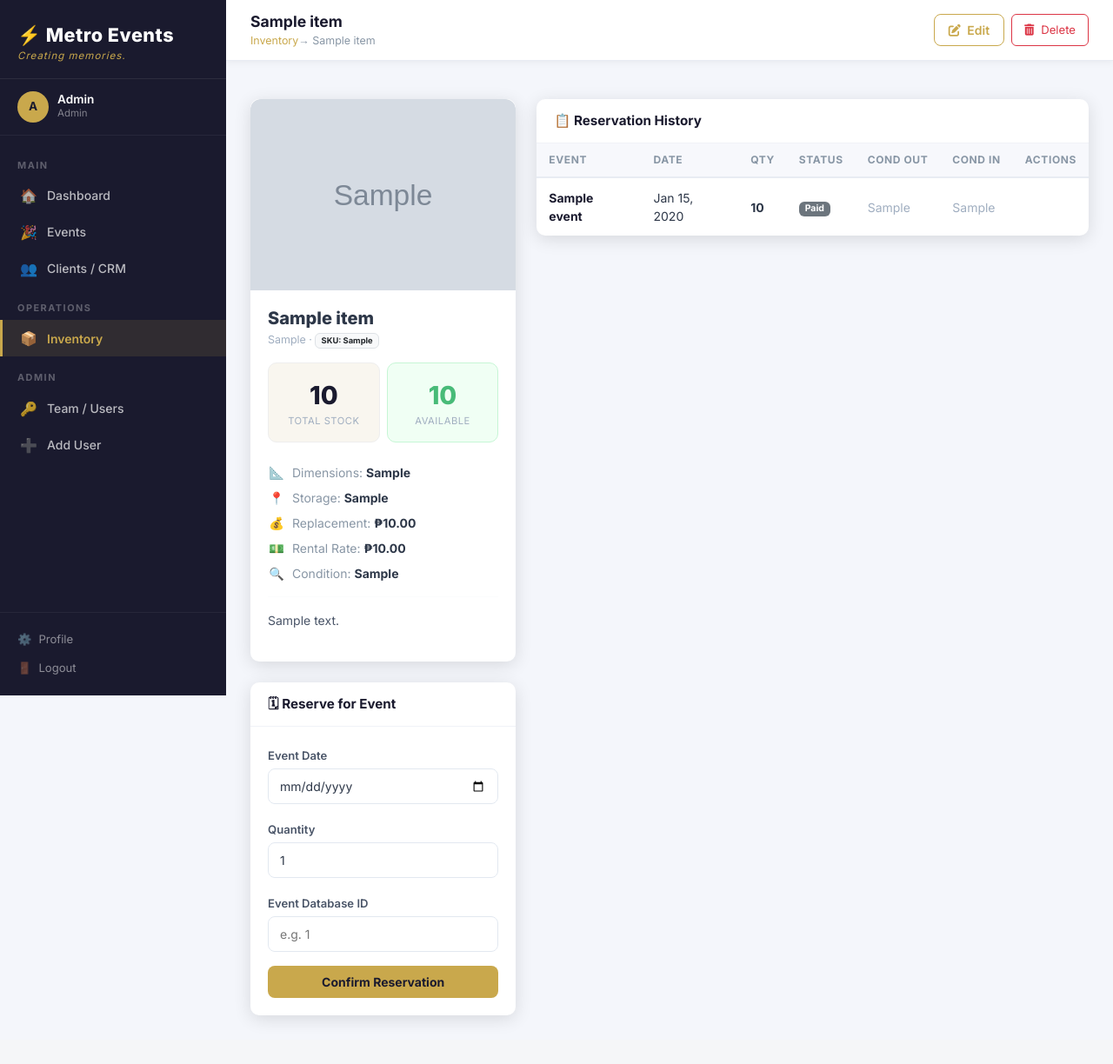
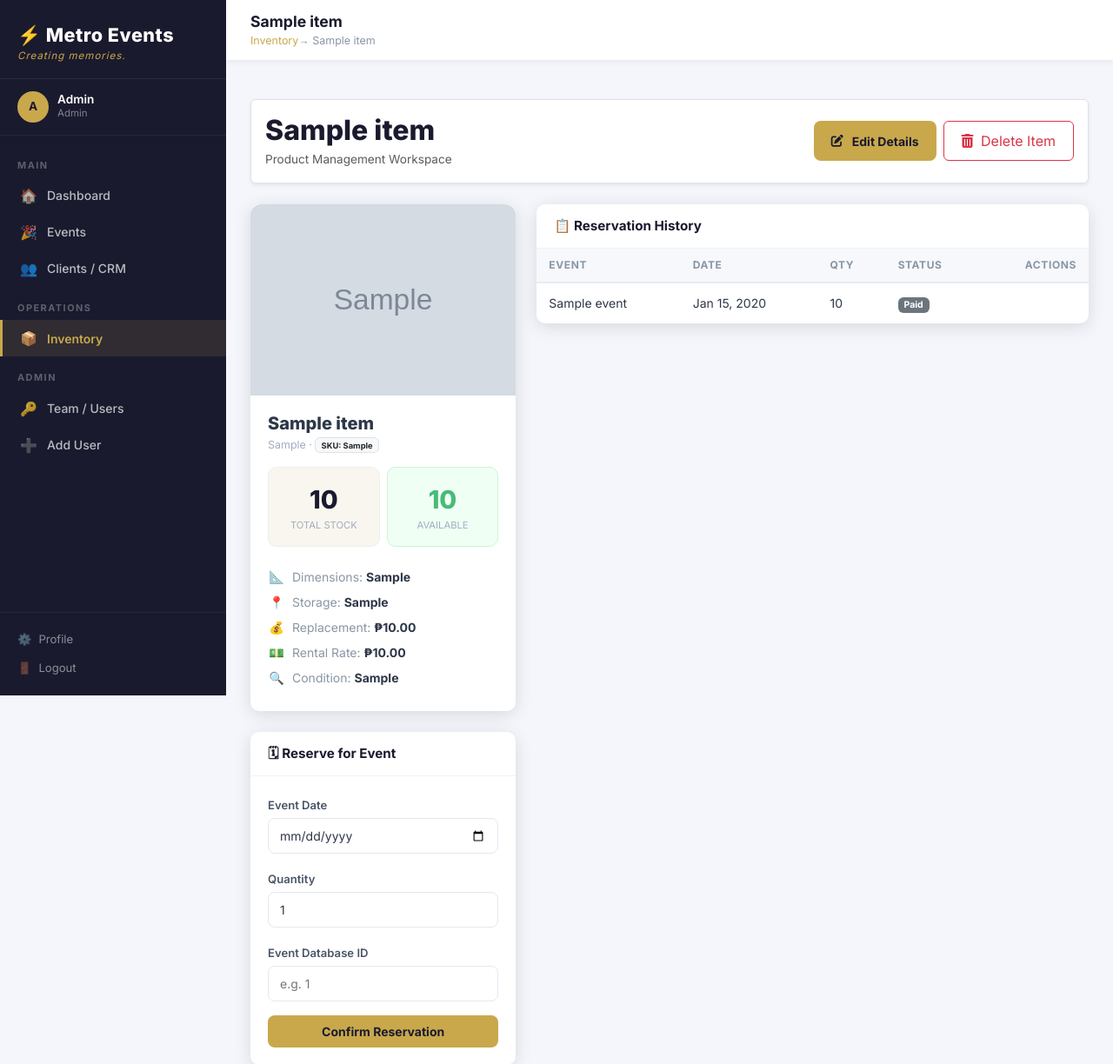
Before and after one commit to meisems/metroevents, a Flask app: page /inventory/1 in a window 1280 px wide. Shown: the top 1224 px of the page at 87% size. Before the commit the page ends 1175 px from the top, so only its background shows below. Run offline with Flask 3, Linux system fonts and the light colour scheme; a user stored in the database is signed in; tables that the repository leaves empty hold one stand-in row (values such as "Sample post"); grey boxes marked "Sample" are stand-in pictures.

Commit message:
Update detail.html

```diff
--- a/templates/inventory/detail.html
+++ b/templates/inventory/detail.html
@@ -8,23 +8,31 @@
   <a href="{{ url_for('inventory.list_items') }}">Inventory</a> → {{ item.name }}
 {% endblock %}
 
-{% block topbar_actions %}
+{# We are leaving this empty to ensure it doesn't conflict with anything #}
+{% block topbar_actions %}{% endblock %}
+
+{% block content %}
+<div class="d-flex justify-content-between align-items-center mb-4 p-3 bg-white shadow-sm rounded border">
+  <div>
+    <h2 class="mb-0" style="font-weight: 800; color: #1A1A2E;">{{ item.name }}</h2>
+    <span class="text-muted" style="font-size: 0.85rem;">Product Management Workspace</span>
+  </div>
+
   <div class="d-flex gap-2">
-  <a href="{{ url_for('inventory.edit_item', item_id=item.id) }}" class="btn-outline-gold">
-    <i class="fas fa-edit me-1"></i> Edit
+    <a href="{{ url_for('inventory.edit_item', item_id=item.id) }}" class="btn-gold" style="text-decoration:none; padding: 10px 20px;">
+      <i class="fas fa-edit me-1"></i> Edit Details
     </a>
 
     <form action="{{ url_for('inventory.delete_item', item_id=item.id) }}" method="POST"
-        onsubmit="return confirm('Are you sure you want to permanently delete {{ item.name }}? This action cannot be undone.');">
+          onsubmit="return confirm('WARNING: This will permanently remove {{ item.name }} from the inventory. Proceed?');">
       <input type="hidden" name="csrf_token" value="{{ csrf_token() }}" />
-    <button type="submit" class="btn btn-outline-danger" style="padding: 8px 14px; font-size: 0.82rem;">
-      <i class="fas fa-trash-alt me-1"></i> Delete
+      <button type="submit" class="btn btn-outline-danger" style="padding: 10px 20px;">
+        <i class="fas fa-trash-alt me-1"></i> Delete Item
       </button>
     </form>
   </div>
-{% endblock %}
+</div>
 
-{% block content %}
 <div class="row g-4">
   <div class="col-lg-4">
     <div class="me-card mb-4">
@@ -48,7 +56,7 @@
           <div class="col-6">
             <div style="background:#F9F6EF; border-radius:10px; padding:15px; text-align:center; border: 1px solid #eee;">
               <div style="font-size:1.8rem; font-weight:800; color:#1A1A2E;">{{ item.total_qty }}</div>
-              <div class="text-muted-sm" style="font-size: 0.7rem; text-transform: uppercase; letter-spacing: 0.5px;">Total Stock</div>
+              <div class="text-muted-sm" style="font-size: 0.7rem; text-transform: uppercase;">Total Stock</div>
             </div>
           </div>
           <div class="col-6">
@@ -56,7 +64,7 @@
               <div style="font-size:1.8rem; font-weight:800; color:{{ '#F56565' if item.available_qty == 0 else '#48BB78' }};">
                 {{ item.available_qty }}
               </div>
-              <div class="text-muted-sm" style="font-size: 0.7rem; text-transform: uppercase; letter-spacing: 0.5px;">Available</div>
+              <div class="text-muted-sm" style="font-size: 0.7rem; text-transform: uppercase;">Available</div>
             </div>
           </div>
         </div>
@@ -80,11 +88,6 @@
             <strong class="cond-{{ item.condition }}">{{ item.condition|title }}</strong>
           </div>
         </div>
-
-        {% if item.description %}
-        <hr class="divider" />
-        <p style="font-size:.875rem; color:#4A5568; line-height: 1.6;">{{ item.description }}</p>
-        {% endif %}
       </div>
     </div>
 
@@ -123,51 +126,21 @@
                 <th>Date</th>
                 <th>Qty</th>
                 <th>Status</th>
-                <th>Cond Out</th>
-                <th>Cond In</th>
                 <th class="text-end">Actions</th>
               </tr>
             </thead>
             <tbody>
               {% for r in reservations %}
               <tr>
-                <td>
-                  {% if r.event %}
-                  <a href="{{ url_for('events.detail', event_id=r.event.id) }}" style="font-weight:700; color:#1A1A2E; text-decoration: none;">
-                    {{ r.event.name }}
-                  </a>
-                  {% else %}<span class="text-muted">N/A</span>{% endif %}
-                </td>
+                <td>{{ r.event.name if r.event else 'N/A' }}</td>
                 <td>{{ r.event_date|dateformat }}</td>
-                <td><strong>{{ r.quantity }}</strong></td>
-                <td>
-                  <span class="badge {{ 'bg-success' if r.status=='returned' else ('bg-warning text-dark' if r.status=='checked_out' else 'bg-secondary') }}">
-                    {{ r.status|replace('_',' ')|title }}
-                  </span>
-                </td>
-                <td class="text-muted-sm">{{ r.condition_out|title if r.condition_out else '—' }}</td>
-                <td class="text-muted-sm">{{ r.condition_in|title if r.condition_in else '—' }}</td>
+                <td>{{ r.quantity }}</td>
+                <td><span class="badge bg-secondary">{{ r.status|title }}</span></td>
                 <td class="text-end">
-                  {% if r.status == 'reserved' %}
-                  <form action="{{ url_for('inventory.checkout', res_id=r.id) }}" method="POST" class="d-inline">
-                    <input type="hidden" name="csrf_token" value="{{ csrf_token() }}" />
-                    <button class="btn btn-sm btn-outline-warning">Check Out</button>
-                  </form>
-                  {% elif r.status == 'checked_out' %}
-                  <form action="{{ url_for('inventory.return_item', res_id=r.id) }}" method="POST" class="d-inline">
-                    <input type="hidden" name="csrf_token" value="{{ csrf_token() }}" />
-                    <select name="condition" class="me-form-control d-inline p-1" style="width:85px; font-size:.7rem; height: 30px;">
-                      {% for c in conditions %}
-                      <option value="{{ c }}">{{ c|title }}</option>
-                      {% endfor %}
-                    </select>
-                    <button class="btn btn-sm btn-outline-success ms-1">Return</button>
-                  </form>
-                  {% endif %}
                    </td>
               </tr>
               {% else %}
-              <tr><td colspan="7" class="text-center py-5 text-muted">No reservations found for this item.</td></tr>
+              <tr><td colspan="5" class="text-center py-5 text-muted">No reservations found.</td></tr>
               {% endfor %}
             </tbody>
           </table>
```
Lines whose indentation alone changed are shown as unchanged.
